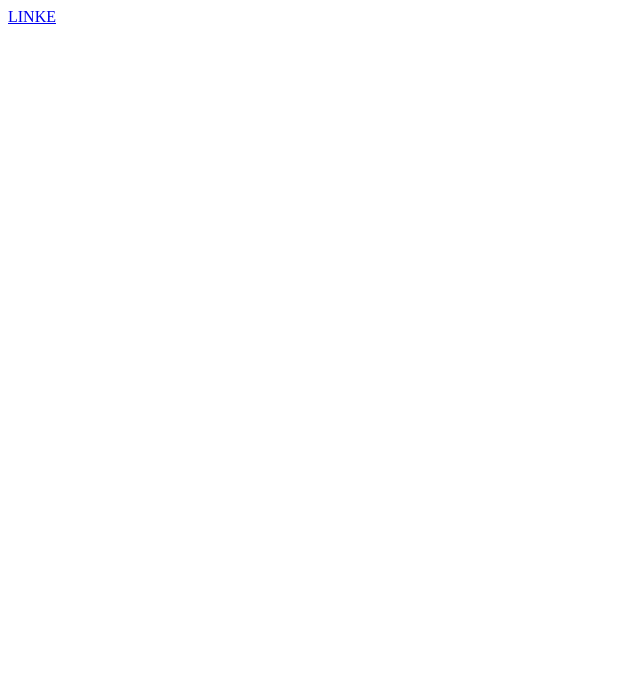
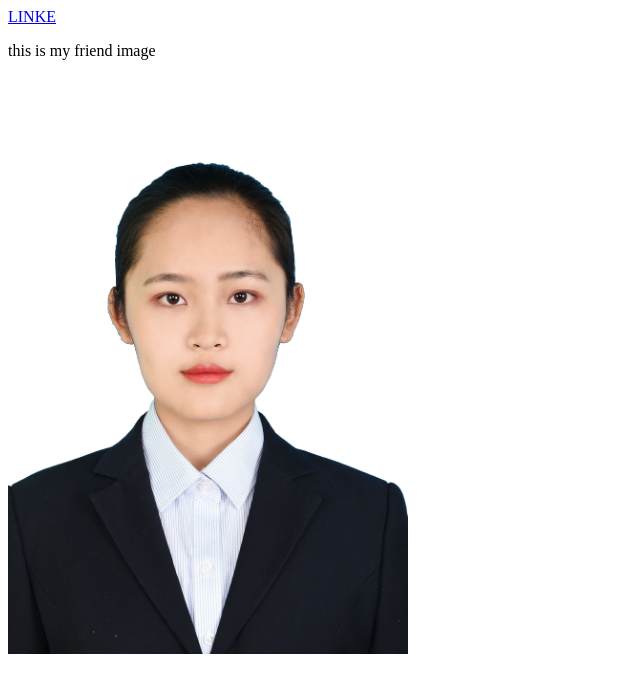
Before and after one commit to Haizhao-Li/Lab3..., a plain HTML site: page index.html in a window 1280 px wide. Shown: the whole page, without its empty margins (0-640 px from the left). Drawn offline with Linux system fonts and the light colour scheme.

Commit message:
add my friend image

```diff
--- a/index.html
+++ b/index.html
@@ -10,5 +10,8 @@
     <a href="profile.html">
        LINKE
     </a>
+    <br>
+    <p>this is my friend image</p>
+    <img src="Chen Yang.jpg" alt="Chen Yang" width="400px">
 </body>
 </html>
```
Also changed, not shown: Chen Yang.jpg (added).
